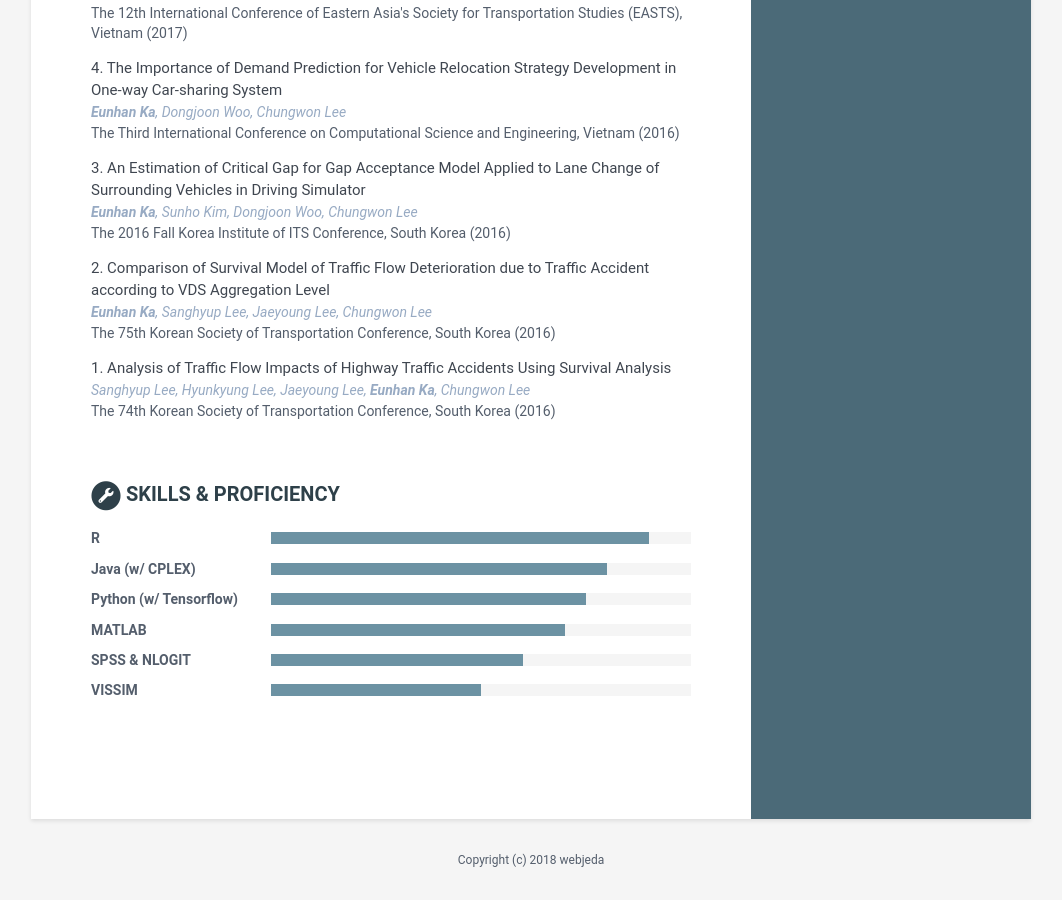
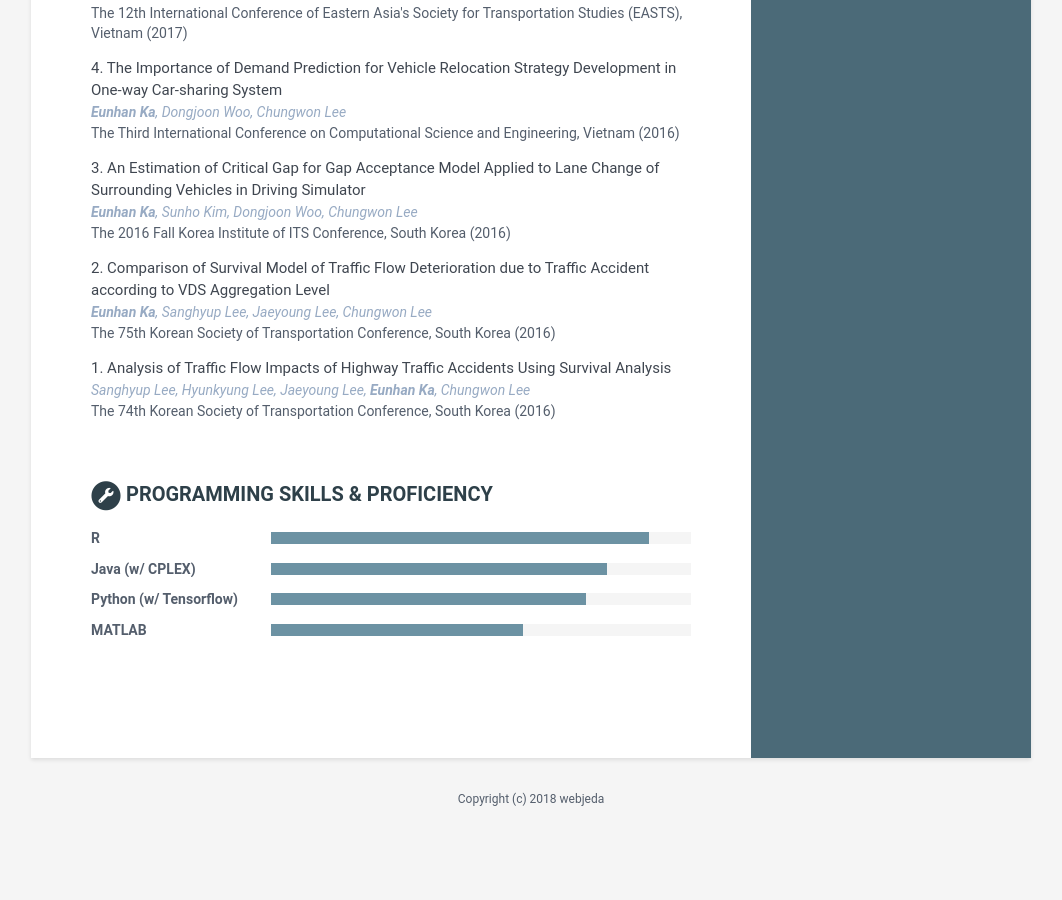
Before and after one commit to eunhanka/eunhanka.github.io, a Jekyll site: the page built from index.html, in a window 1280 px wide and 900 px high, scrolled down 3497 px. Shown: the whole window, without its empty margins (109-1171 px from the left). Built offline with Jekyll 4.4.1, drawn with Linux system fonts in a browser that asks for light colours; after the commit the page ends 4336 px from its top, so only the background shows below that.

Commit message:
Update data.yml

```diff
--- a/_data/data.yml
+++ b/_data/data.yml
@@ -183,7 +183,7 @@ con_publications:
 
 
 skills:
-    title: <b>Skills &amp; Proficiency</b>
+    title: <b>Programming Skills &amp; Proficiency</b>
     toolset:
       - name: R
         level: 90%
@@ -192,11 +192,7 @@ skills:
       - name: Python (w/ Tensorflow)
         level: 75%
       - name: MATLAB
-        level: 70%
-      - name: SPSS & NLOGIT
         level: 60%
-      - name: VISSIM
-        level: 50%
 
 footer: >
     Copyright (c) 2018 webjeda
```
